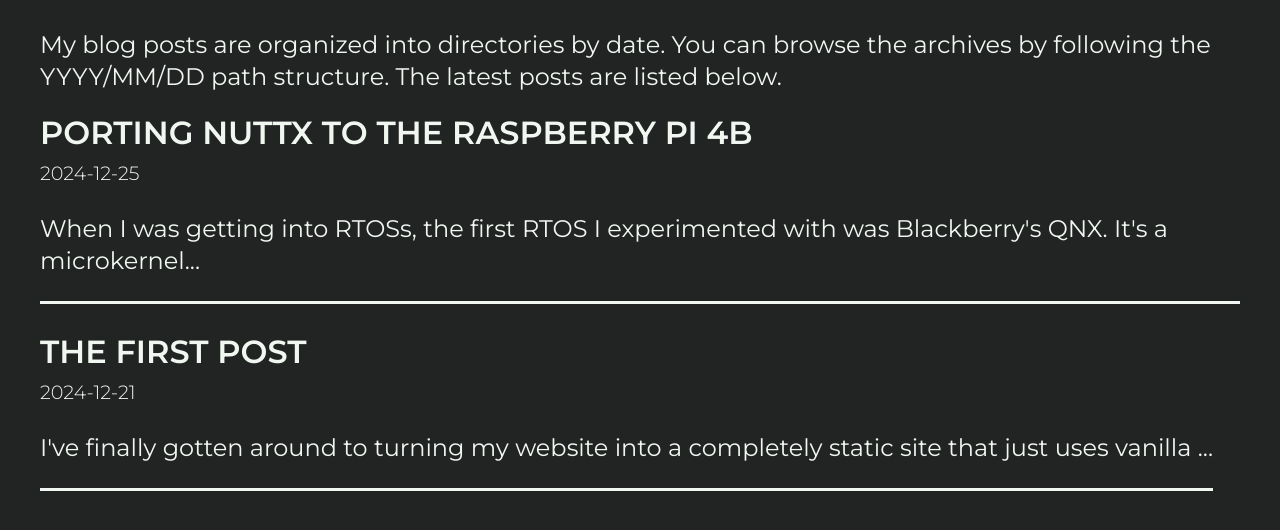
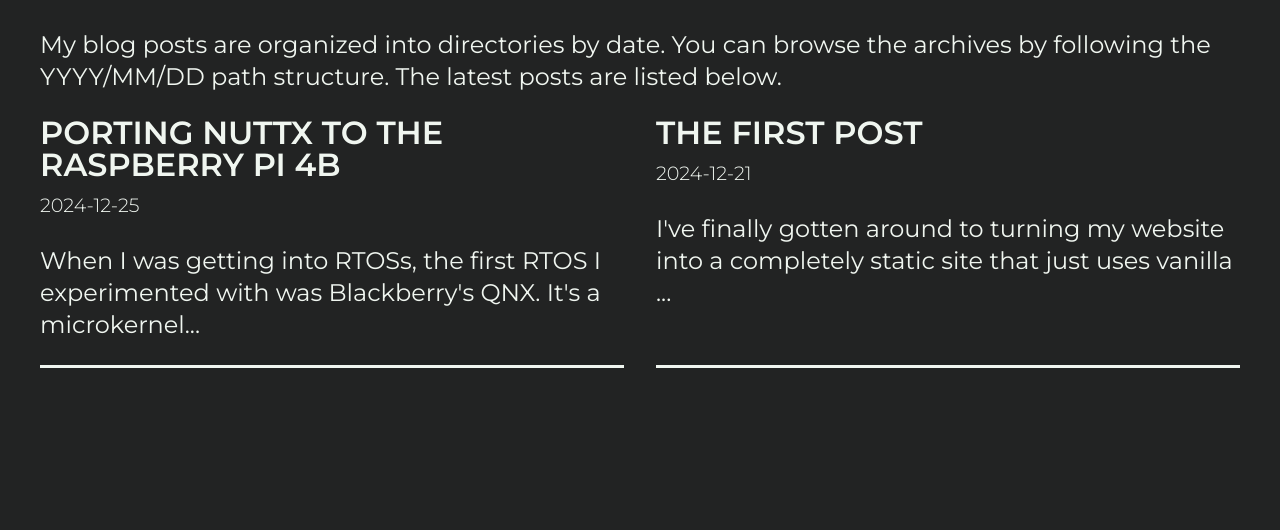
Before and after one commit to linguini1/linguini1.github.io, a plain HTML site: page blog.html in a window 1280 px wide. Shown: the part 300-830 px from the top of the page. After the commit the page ends 800 px from the top, so only its background shows below. Drawn offline with Linux system fonts and the light colour scheme.

Commit message:
Updated blog entry styling a little more for better stability on page width changes and made the preview ever so slightly larger.

```diff
--- a/styles/blog.css
+++ b/styles/blog.css
@@ -1,11 +1,12 @@
 /* Blog posts */
 
 #blog-posts {
+    --gap-width: 2rem;
     display: flex;
     flex-flow: row wrap;
     align-items: left;
     justify-content: left;
-    gap: 2rem;
+    gap: var(--gap-width);
 }
 
 /* Blog entry container */
@@ -14,7 +15,8 @@
     border: solid;
     border-color: var(--fg);
     border-width: 0 0 3px 0;
-    min-width: 40rem;
+    min-width: 35rem;
+    max-width: max(calc(50% - 0.5 * var(--gap-width)), 35rem);
 }
 
 /* Blog post entry container for title and date */
```
Also changed, not shown: 1 other file.
